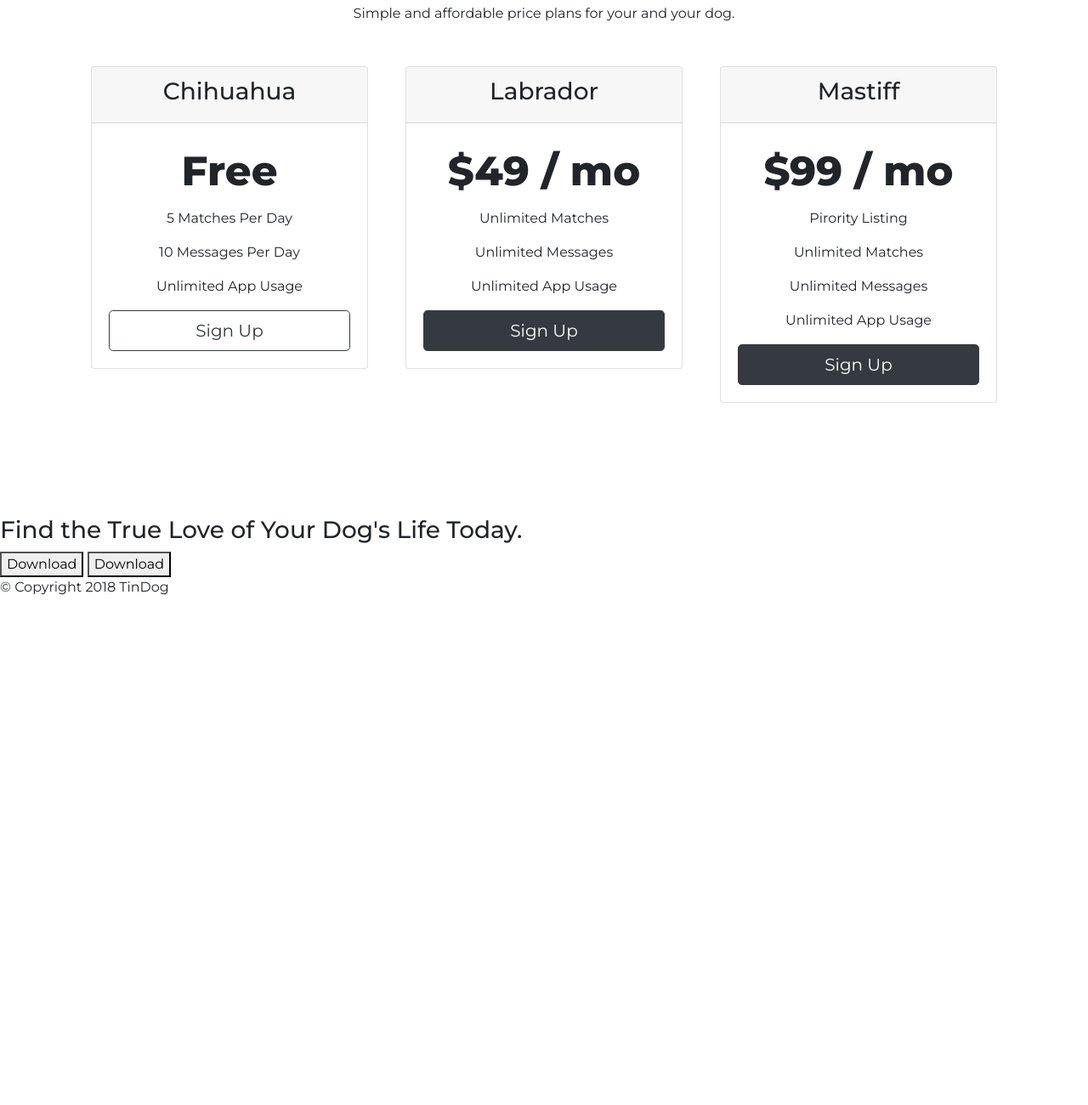
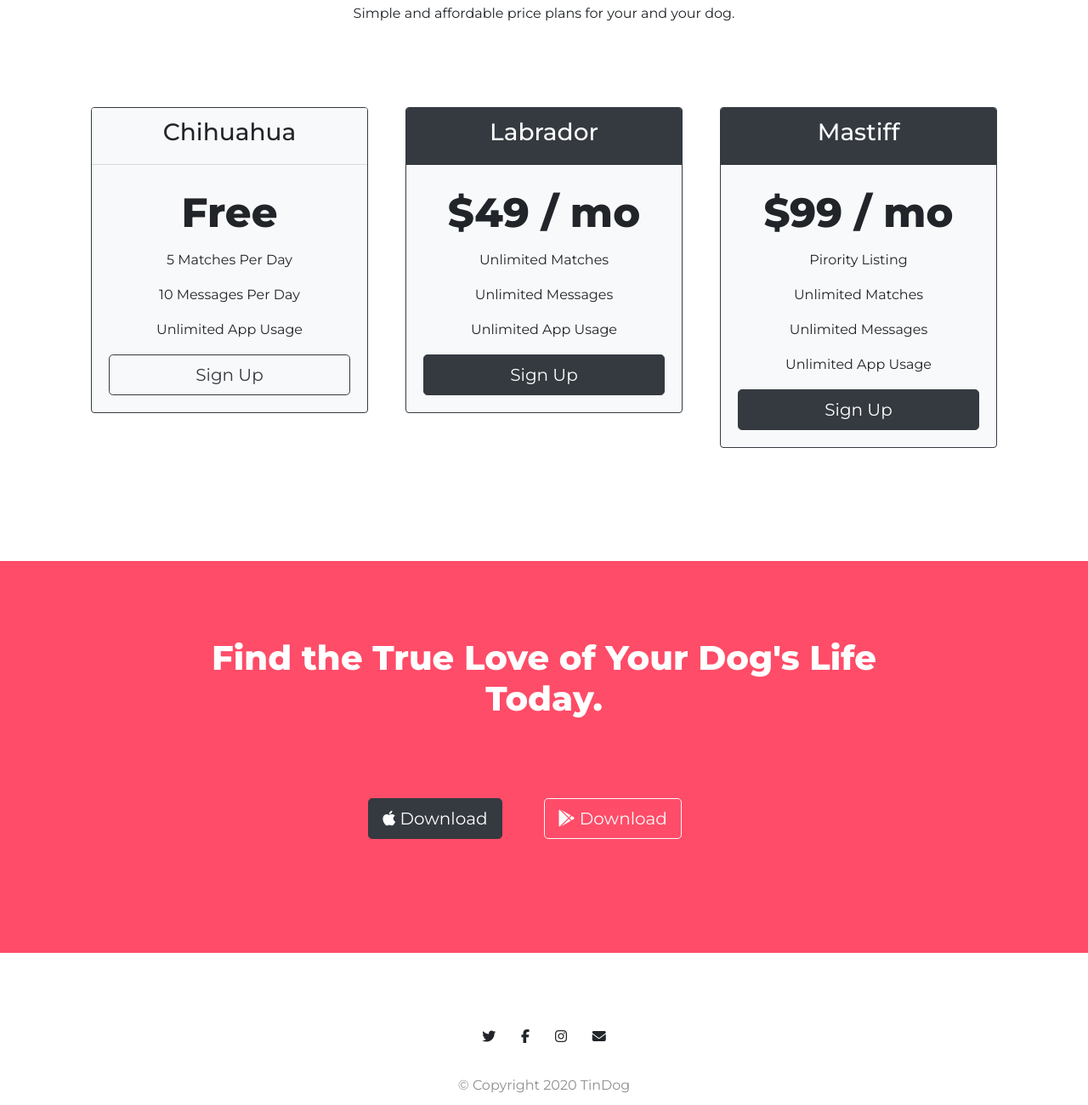
Before and after one commit to NvEssen/tindog, a plain HTML site: page index.html in a window 1280 px wide. Shown: the part 2040-3340 px from the top of the page at 85% size. Before the commit the page ends 2759 px from the top, so only its background shows below. Drawn offline with nearby package versions, Linux system fonts and the light colour scheme.

Commit message:
Added media query

```diff
--- a/css/styles.css
+++ b/css/styles.css
@@ -24,7 +24,6 @@ h2 {
 
 .container-fluid {
   padding: 3% 15% 7%;
-
 }
 
 /* Navigation Bar */
@@ -51,7 +50,7 @@ h2 {
 
 /* Download Buttons */
 .download-btn {
-  margin: 5% 4% 5% 0;
+  margin: 5% 5% 5% 0;
 }
 
 /* Title Image */
@@ -129,6 +128,77 @@ h2 {
   padding: 100px;
 }
 
+#pricing p {
+  margin-bottom: 6%;
+}
+
 .pricing-column {
   padding: 3% 2%;
 }
+
+.dark {
+  color: white;
+}
+
+/* CTA Section */
+#cta {
+  background-color: #FF4C68;
+  text-align: center;
+  color: white;
+  padding: 7% 15%;
+}
+
+#cta h3 {
+  font-family: "Montserrat";
+  font-weight: 800;
+  font-size: 2.5rem;
+  margin-bottom: 3rem;
+}
+
+/* Footer Section */
+#footer {
+  background-color: #fff;
+  text-align: center;
+}
+
+#footer i {
+  margin: 7% 1% 3%;
+}
+
+#footer p {
+  color: #8f8f8f;
+  margin-bottom: 5%;
+}
+
+/* Media Query's */
+@media (max-width: 1028px) {
+  #title {
+    text-align: center;
+  }
+
+  .title-image {
+    transform: rotate(0deg);
+    position: static;
+    margin-top: 10%;
+  }
+
+  h1 {
+    text-align: center;
+  }
+
+  .carousel-item h2 {
+    font-size: 2rem;
+  }
+
+  .press-logo {
+    width: 25%;
+  }
+
+  #pricing h2 {
+    font-size: 2rem;
+  }
+  .features-element {
+    margin-top: 2.8rem;
+    padding: 2rem;
+  }
+}
--- a/index.html
+++ b/index.html
@@ -138,11 +138,11 @@
     <div class="row">
 
       <div class="pricing-column col-lg-4 col-md-6">
-        <div class="card">
-          <div class=card-header>
-            <h3>Chihuahua</h3>
+        <div class="card border-dark bg-light">
+          <div class="card-header bg-light">
+            <h3 class="light">Chihuahua</h3>
           </div>
-          <div class=card-body>
+          <div class="card-body">
             <h2>Free</h2>
             <p>5 Matches Per Day</p>
             <p>10 Messages Per Day</p>
@@ -152,12 +152,12 @@
         </div>
       </div>
 
-<div class="pricing-column col-lg-4 col-md-6">
-        <div class="card">
-          <div class=card-header>
-            <h3>Labrador</h3>
+      <div class="pricing-column col-lg-4 col-md-6">
+        <div class="card border-dark bg-light">
+          <div class="card-header bg-dark">
+            <h3 class="dark">Labrador</h3>
           </div>
-          <div class=card-body>
+          <div class="card-body">
             <h2>$49 / mo</h2>
             <p>Unlimited Matches</p>
             <p>Unlimited Messages</p>
@@ -168,11 +168,11 @@
       </div>
 
       <div class="pricing-column col-lg-4">
-        <div class="card">
-          <div class=card-header>
-            <h3>Mastiff</h3>
+        <div class="card border-dark bg-light">
+          <div class="card-header bg-dark">
+            <h3 class="dark">Mastiff</h3>
           </div>
-          <div class=card-body>
+          <div class="card-body">
             <h2>$99 / mo</h2>
             <p>Pirority Listing</p>
             <p>Unlimited Matches</p>
@@ -190,8 +190,8 @@
   <section id="cta">
 
     <h3>Find the True Love of Your Dog's Life Today.</h3>
-    <button type="button">Download</button>
-    <button type="button">Download</button>
+    <button type="button" class="btn btn-dark btn-lg download-btn"><i class="fab fa-apple"></i> Download</button>
+    <button type="button" class="btn btn-outline-light btn-lg download-btn"><i class="fab fa-google-play"></i> Download</button>
 
   </section>
 
@@ -200,7 +200,11 @@
 
   <footer id="footer">
 
-    <p>© Copyright 2018 TinDog</p>
+    <i class="fab fa-twitter"></i>
+    <i class="fab fa-facebook-f"></i>
+    <i class="fab fa-instagram"></i>
+    <i class="fas fa-envelope"></i>
+    <p>© Copyright 2020 TinDog</p>
 
   </footer>
 
```
